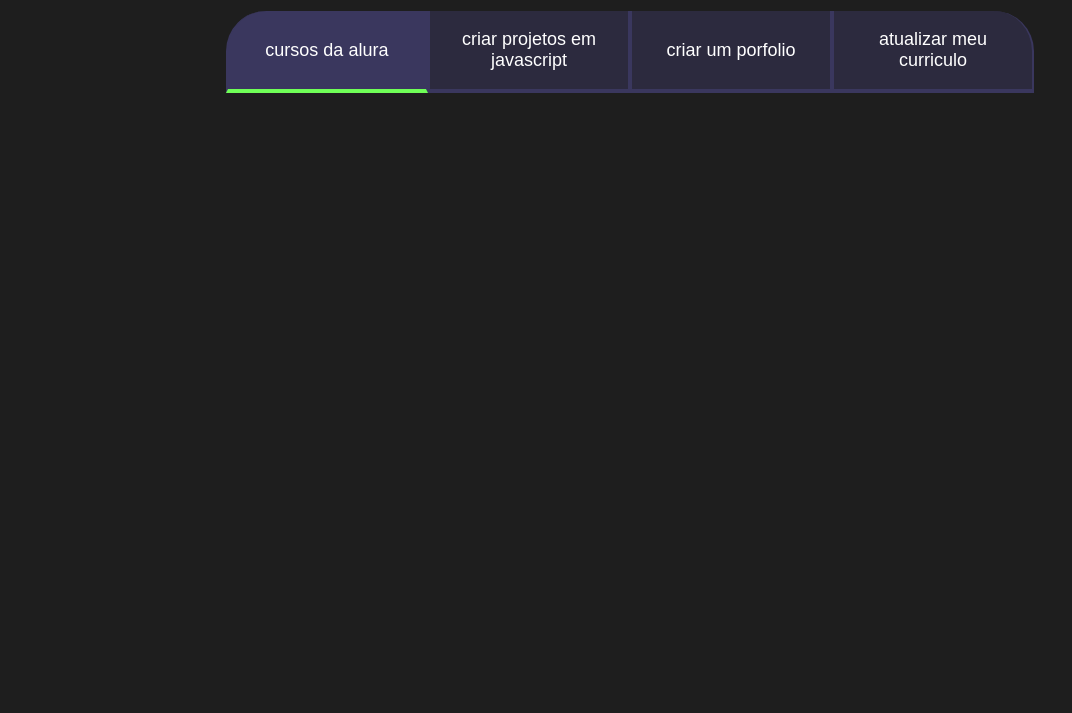
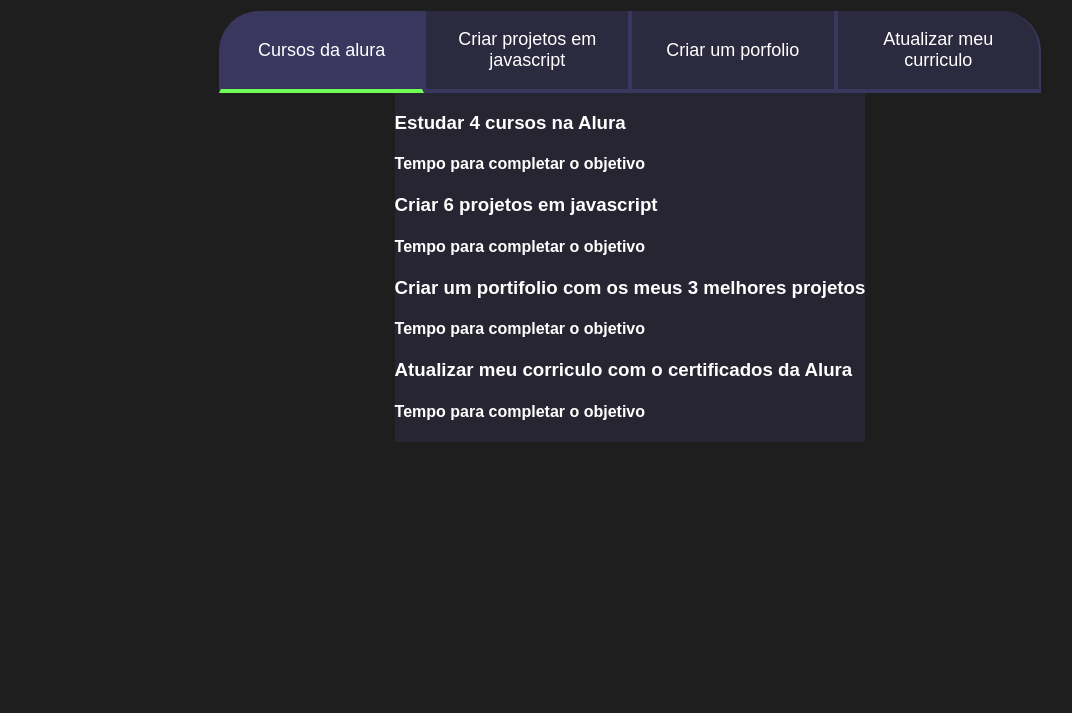
Before and after one commit to elisiamariadejesusdasilva/projeto-ano-2024, a plain HTML site: page projeto-de-vida2-main/projeto de vida/index.html in a window 1280 px wide. Shown: the part 87-800 px from the top of the page, without its empty margins (10-1082 px from the left). Drawn offline with Linux system fonts and the light colour scheme.

Commit message:
Add files via upload

```diff
--- a/projeto-de-vida2-main/projeto de vida/index.html
+++ b/projeto-de-vida2-main/projeto de vida/index.html
@@ -3,24 +3,35 @@
 <head>
     <meta charset="UTF-8">
     <meta name="viewport" content="width=device-width, initial-scale=1.0">
-    <title>meus objetivos do ano</title>
+    <title>Meus objetivos do ano</title>
     <link rel="stylesheet" href="style.css">
 </head>
 <body>
     <section class="conteudo-principal">
-       <h2 class="titulo-principal">meus objetivos do ano <span>_</span></h2>
+       <h2 class="titulo-principal">Meus objetivos do ano <span>_</span></h2>
        <div class="botoes">
-       <button class="botao ativo">cursos da alura</button>
-       <button class="botao">criar projetos em javascript</button>
-       <button class="botao">criar um porfolio</button>
-       <button class="botao">atualizar meu curriculo</button>
+       <button class="botao ativo">Cursos da alura</button>
+       <button class="botao">Criar projetos em javascript</button>
+       <button class="botao">Criar um porfolio</button>
+       <button class="botao">Atualizar meu curriculo</button>
     </div>
-    <div class="aba-textos">
+    <div class="abas-textos">
         <div class="aba-conteudo">
-
+            <h3 class="aba-conteudo-titulo-principal">Estudar 4 cursos na Alura</h3>
+            <h4 class="aba-conteudo-titulo-secundario">Tempo para completar o objetivo</h4>
+        </div>
+        <div class="aba-conteudo">
+            <h3 class="aba-conteudo-titulo-principal">Criar 6 projetos em javascript</h3>
+            <h4 class="aba-conteudo-titulo-secundario">Tempo para completar o objetivo</h4>
+        </div>
+        <div class="aba-conteudo">
+            <h3 class="aba-conteudo-titulo-principal">Criar um portifolio com os meus 3 melhores projetos</h3>
+            <h4 class="aba-conteudo-titulo-secundario">Tempo para completar o objetivo</h4>
+        </div>
+        <div class="aba-conteudo">
+            <h3 class="aba-conteudo-titulo-principal">Atualizar meu corriculo com o certificados da Alura</h3>
+            <h4 class="aba-conteudo-titulo-secundario">Tempo para completar o objetivo</h4>
         </div>
     </div>
     </section>
     <script src="main.js"></script>
-</body>
-</html>
--- a/projeto-de-vida2-main/projeto de vida/style.css
+++ b/projeto-de-vida2-main/projeto de vida/style.css
@@ -7,6 +7,7 @@
 --botao-ativo: #3A375E;
 --botao-inativo: rgba(58, 55, 94, 0.5);
 --texto: rgba(58, 55, 94, 0.3);
+--texto-fundo: rgba(58, 55, 94, 0.3)
 }
 
 body{
@@ -63,6 +64,9 @@
     border-bottom: 4px solid var(--verde);
     }
 
+.abas-textos{
+    background-color: var(--texto-fundo);
+}
 
 @media screen and (min-width: 768px) {
     .botoes{
```
